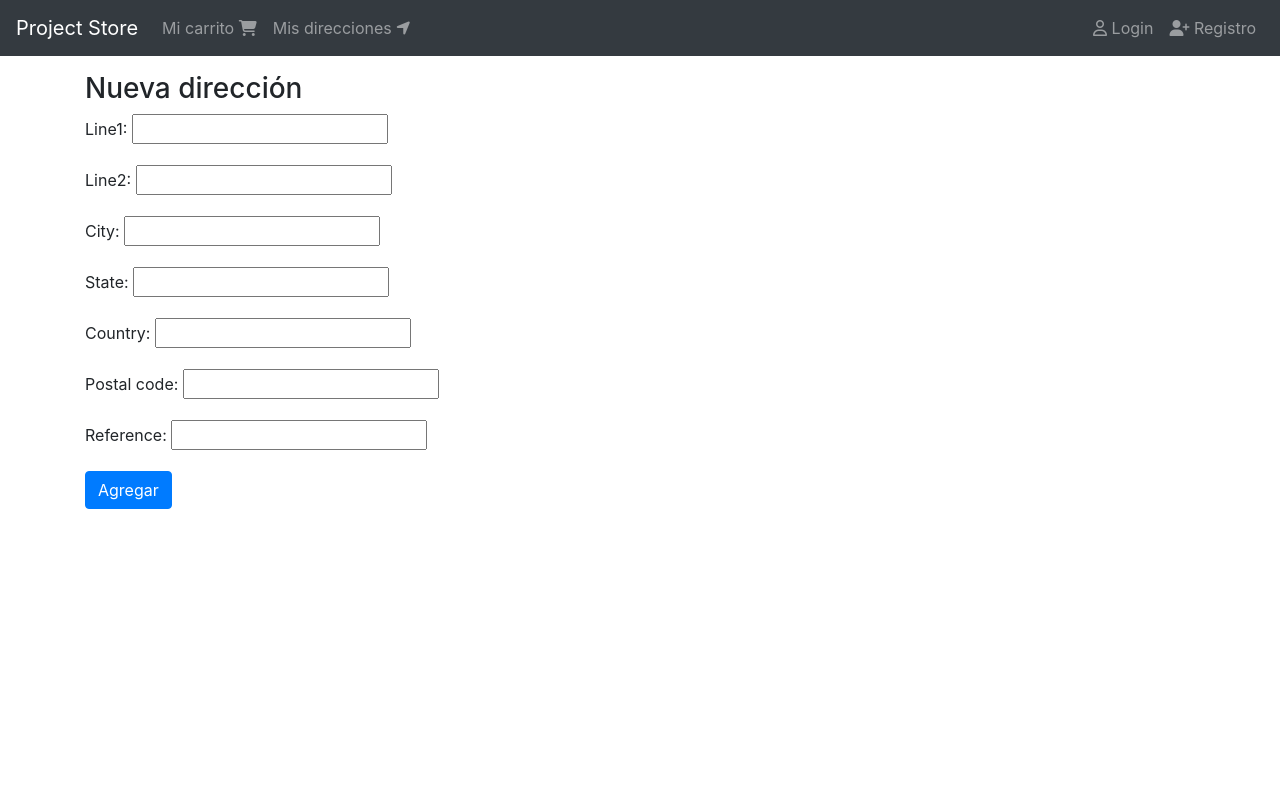
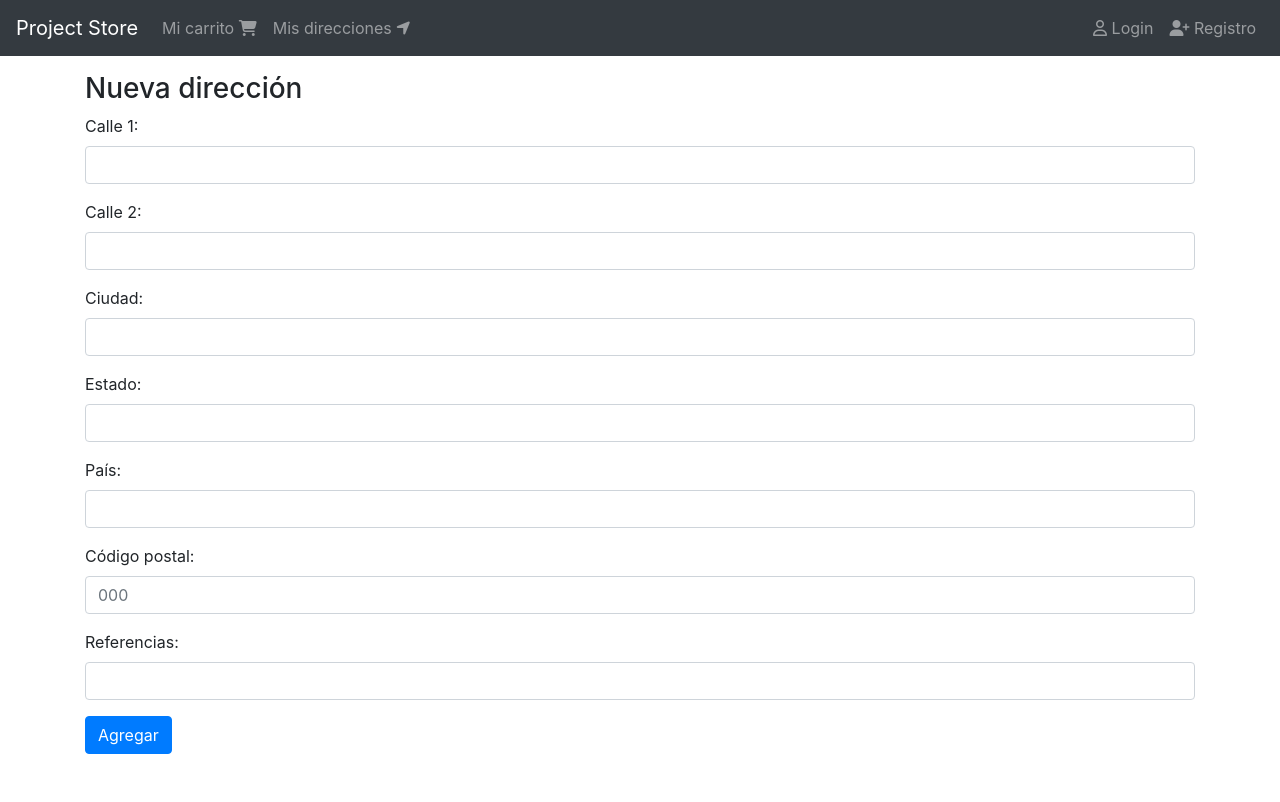
Before and after one commit to joseant1234/store_django, a Django app: page /addresses/new in a window 1280 px wide. Before the commit the page ends 509 px from the top, so only its background shows below. Run offline with Django 3.2, Linux system fonts and the light colour scheme; some libraries are stand-ins or nearby versions.

Commit message:
updating address form fields

```diff
--- a/shipping_addresses/forms.py
+++ b/shipping_addresses/forms.py
@@ -9,3 +9,47 @@ class ShippingAddressForm(ModelForm):
         fields = [
             'line1', 'line2', 'city', 'state', 'country', 'postal_code', 'reference'
         ]
+        # { atributo del label: valor del label }
+        labels = {
+            'line1': 'Calle 1',
+            'line2': 'Calle 2',
+            'city': 'Ciudad',
+            'state': 'Estado',
+            'country': 'País',
+            'postal_code': 'Código postal',
+            'reference': 'Referencias',
+        }
+
+    def __init__(self, *args, **kwargs):
+        super().__init__(*args, **kwargs)
+
+        # es un diccionario que almacena los inputs del formulario
+        self.fields['line1'].widget.attrs.update({
+            'class': 'form-control'
+        })
+
+        self.fields['line2'].widget.attrs.update({
+            'class': 'form-control'
+        })
+
+        self.fields['city'].widget.attrs.update({
+            'class': 'form-control'
+        })
+
+
+        self.fields['state'].widget.attrs.update({
+            'class': 'form-control'
+        })
+
+        self.fields['country'].widget.attrs.update({
+            'class': 'form-control'
+        })
+
+        self.fields['postal_code'].widget.attrs.update({
+            'class': 'form-control',
+            'placeholder': '000'
+        })
+
+        self.fields['reference'].widget.attrs.update({
+            'class': 'form-control'
+        })
--- a/shipping_addresses/templates/shipping_addresses/snippets/form.html
+++ b/shipping_addresses/templates/shipping_addresses/snippets/form.html
@@ -1,3 +1,4 @@
+<div class="mb-5">
     <form  method="post">
         {% csrf_token %}
 
@@ -13,3 +14,4 @@
         {% endfor %}
         <button type="submit" class="btn btn-primary">Agregar</button>
     </form>
+</div>
```
Also changed, not shown: db.sqlite3. Lines whose indentation alone changed are shown as unchanged.
